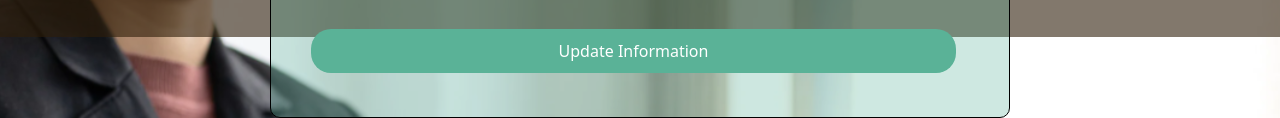
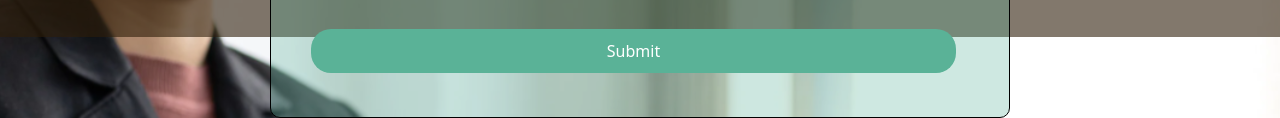
Before and after one commit to Elmerignacio/apply, a plain HTML site: page index.html in a window 1280 px wide. Shown: the part 763-881 px from the top of the page. Drawn offline with nearby package versions, Linux system fonts and the light colour scheme; a script that the page names is missing.

Commit message:
Update index.html

```diff
--- a/index.html
+++ b/index.html
@@ -49,7 +49,7 @@
   <p class="fills">Submit your resume by providing your resume URL:</p>
   <input class="fb" type="text" placeholder="">
 
-  <button class="bt">Update Information</button>
+  <button class="bt">Submit</button>
 </div>
 
 </div>
```
